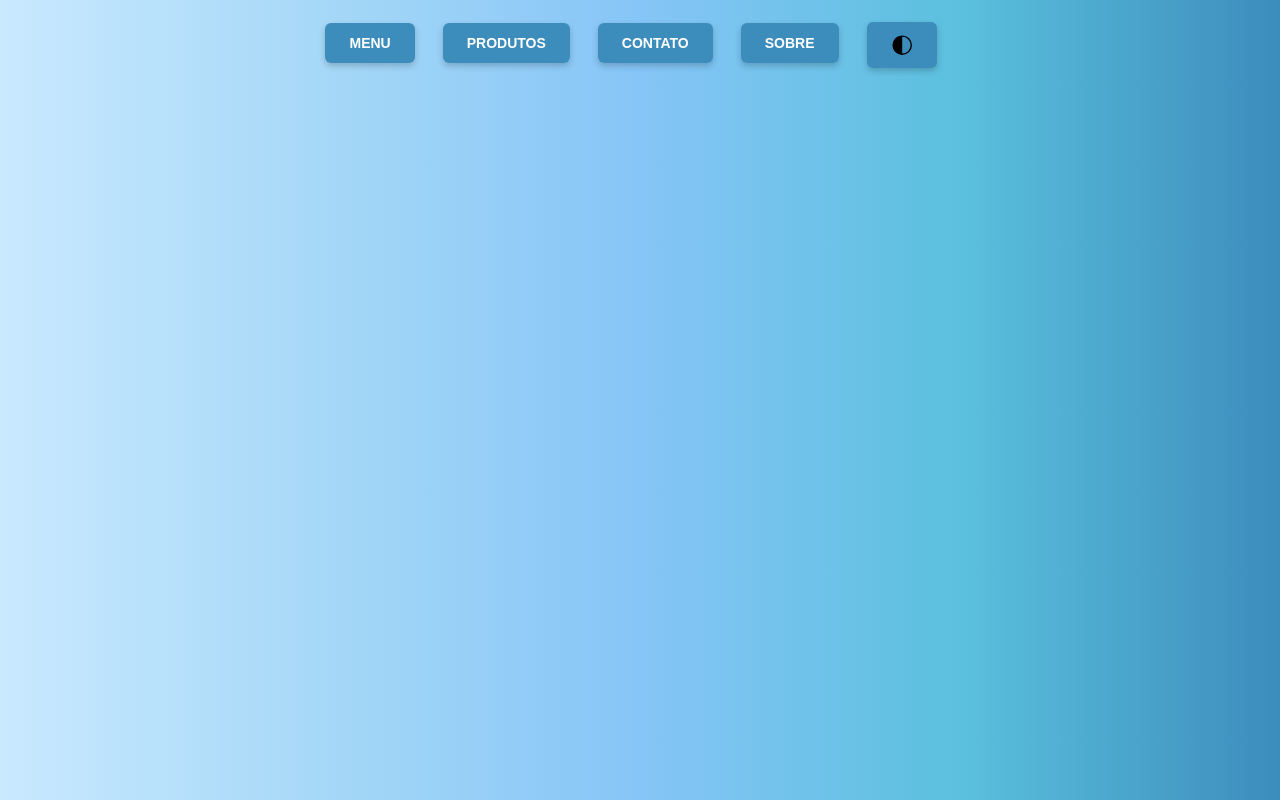
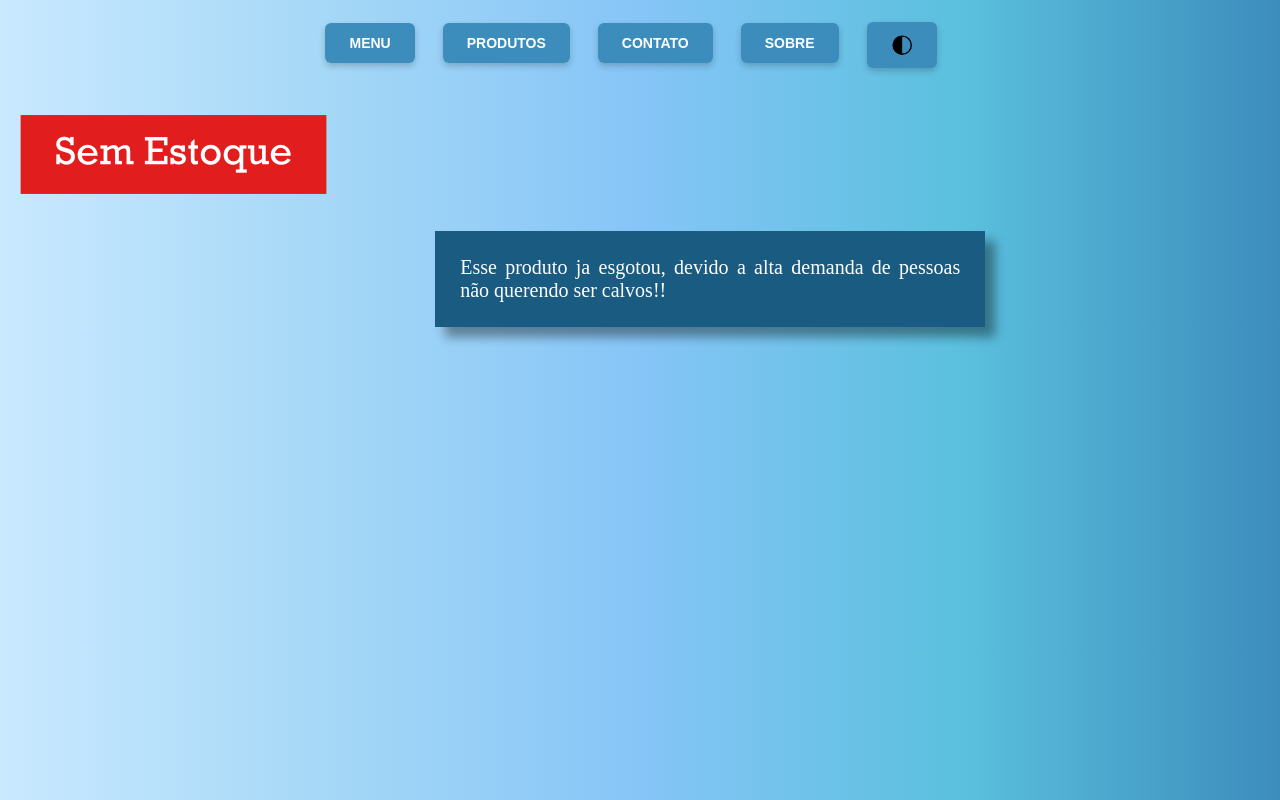
Before and after one commit to MIBFIAP/Checkpoint-2-Javascript, a plain HTML site: page Pages/sem.html in a window 1280 px wide. Drawn offline with Linux system fonts and the light colour scheme.

Commit message:
Update sem.html

```diff
--- a/Pages/sem.html
+++ b/Pages/sem.html
@@ -19,7 +19,10 @@
             <li><div class="icon" id="switch"><svg xmlns="http://www.w3.org/2000/svg" class="ionicon" viewBox="0 0 512 512"><circle cx="256" cy="256" r="208" fill="none" stroke="currentColor" stroke-linejoin="round" stroke-width="32"/><path d="M256 464c-114.88 0-208-93.12-208-208S141.12 48 256 48z"/></svg></div></li>
     </div>
 
-
+    <div class="sem_estoque">
+        <img class="sem" src="../Images/semestoqueproduto.png" alt="Produto sem estoque">
+        <p class="card">Esse produto ja esgotou, devido a alta demanda de pessoas não querendo ser calvos!!</p>
+    </div>
 
 
 
```
